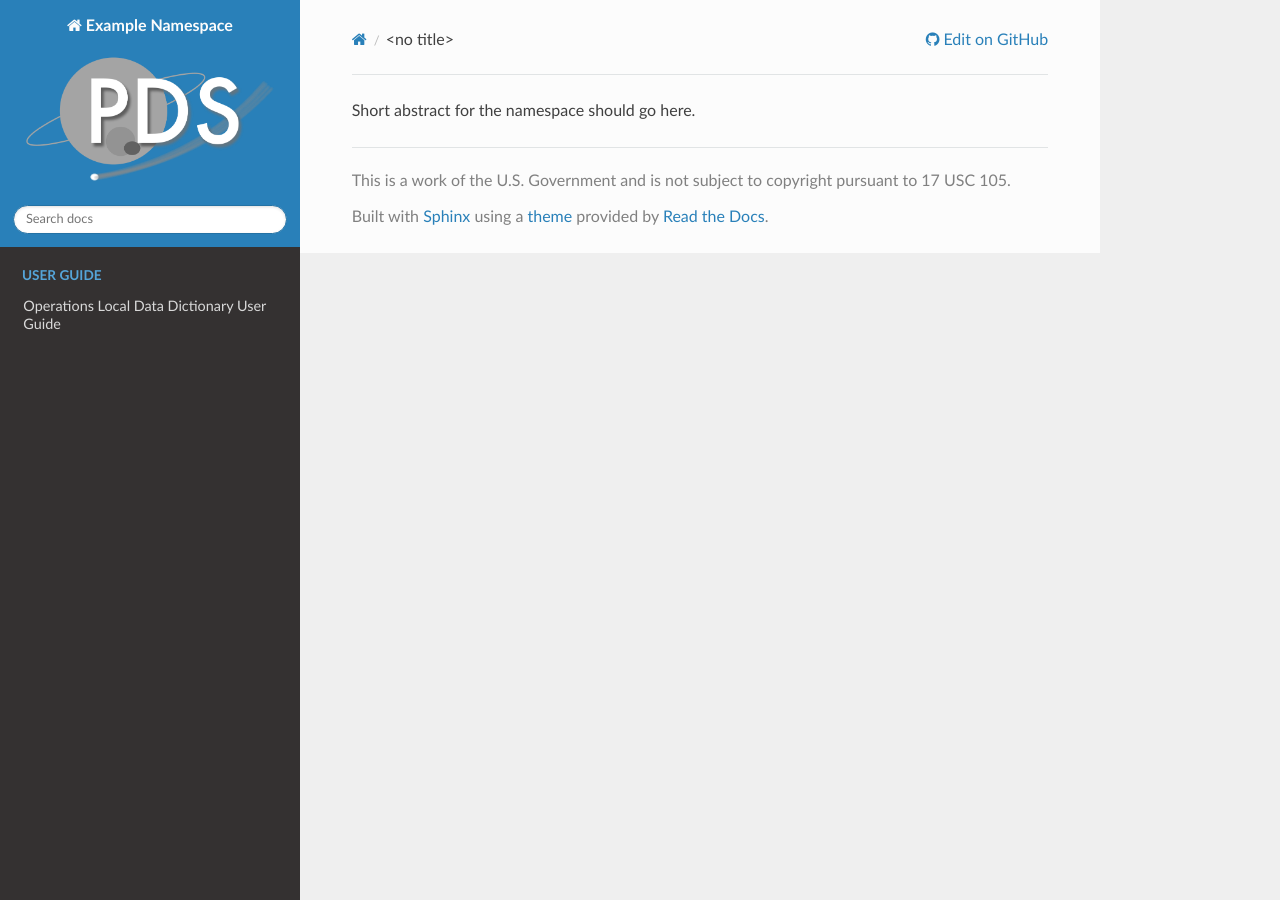
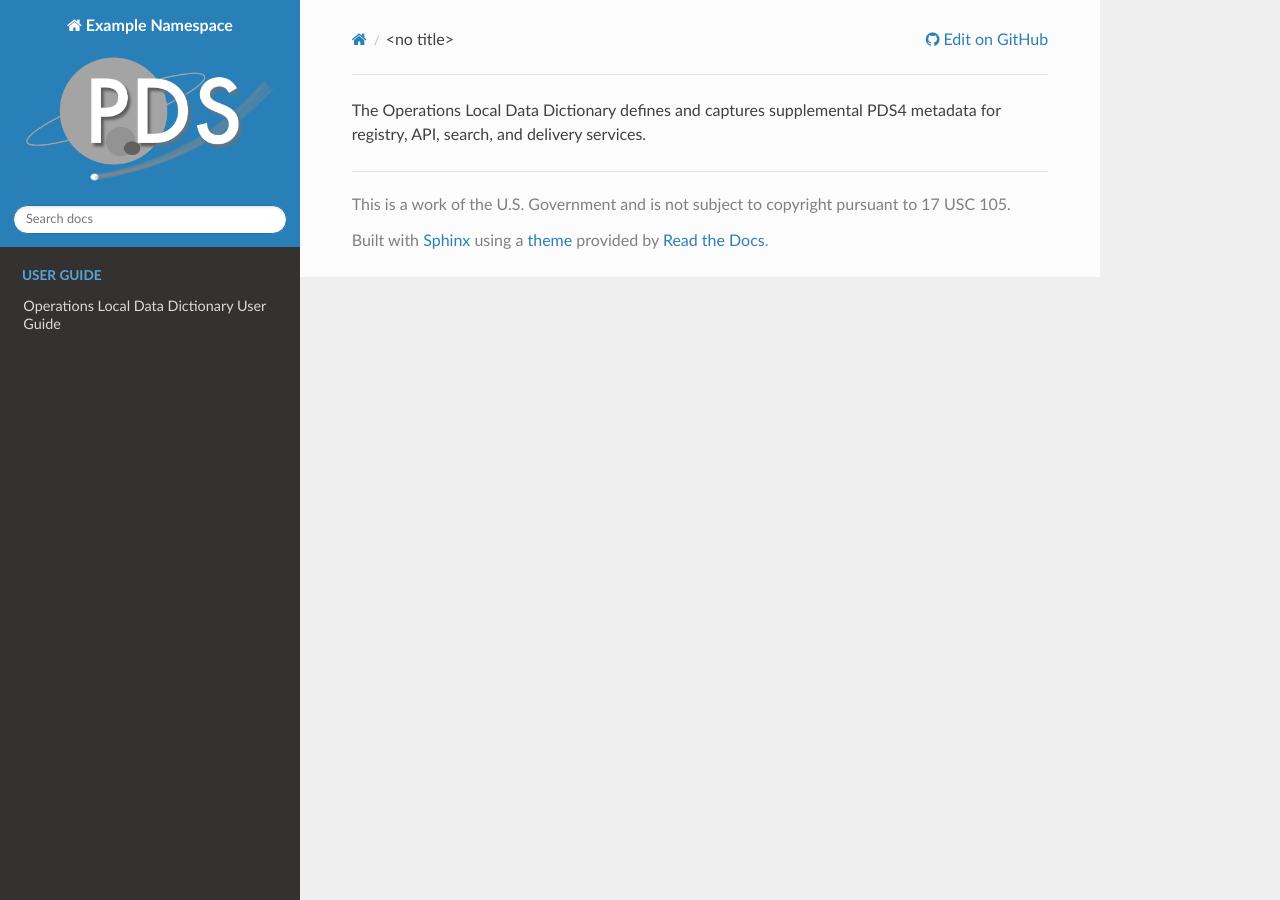
Before and after one commit to pds-data-dictionaries/ldd-ops, a Sphinx documentation site: the page built from docs/source/intro.md, in a window 1280 px wide. Built offline with Sphinx 7.4.7 and the Read the Docs theme 3.1.0, drawn with Linux system fonts in a browser that asks for light colours.

Commit message:
Update abstract for the Operations Local Data Dictionary

```diff
--- a/docs/source/intro.md
+++ b/docs/source/intro.md
@@ -1 +1 @@
-Short abstract for the namespace should go here.
+The Operations Local Data Dictionary defines and captures supplemental PDS4 metadata for registry, API, search, and delivery services.
```
